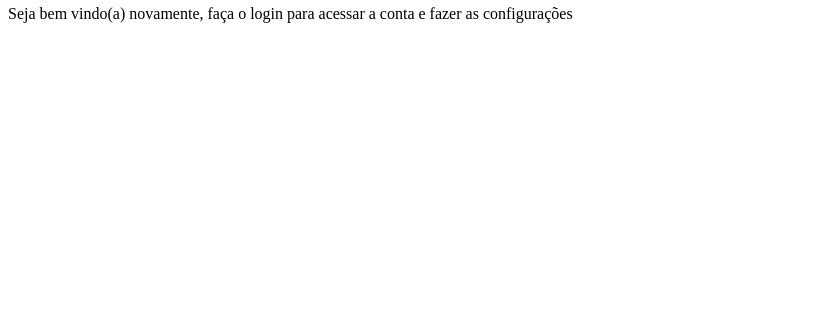
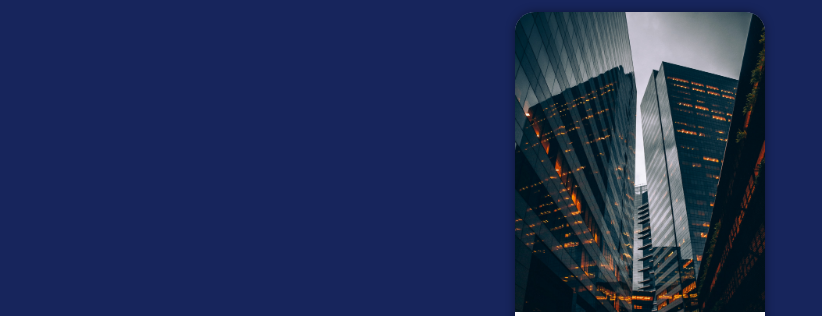
Before and after one commit to jvictor422/projeto-login, a plain HTML site: page index.html in a window 1280 px wide. Shown: the part 88-404 px from the top of the page, without its empty margins (0-822 px from the left). Drawn offline with Linux system fonts and the light colour scheme.

Commit message:
base do site criado

```diff
--- a/estilos/style.css
+++ b/estilos/style.css
@@ -6,3 +6,49 @@ Paleta de cores
 Azul escuro: #17255C
 Azul claro: #3758DB
 */
+
+* {
+    font-family: system-ui, -apple-system, BlinkMacSystemFont, 'Segoe UI', Roboto, Oxygen, Ubuntu, Cantarell, 'Open Sans', 'Helvetica Neue', sans-serif;
+    margin: 0px;
+    padding: 0px;
+    box-sizing: border-box;
+}
+
+body, html {
+    background-color: #17255C;
+    height: 100vh;
+    width: 100vw;
+}
+
+main {
+    position: relative;
+    height: 100vh;
+    width: 100vw;
+}
+
+section#login {
+    position: absolute;
+    top: 50%;
+    left: 50%;
+    transform: translate(-50%, -50%);
+    overflow: hidden;
+
+    box-shadow: 0px 0px 10px rgba(0, 0, 0, 0.425);
+    height: 600px;
+    width: 250px;
+    border-radius: 20px;
+    background-color: white;
+}
+
+section#login > div#imagem {
+    display: block;
+    background: #17255C url(../imagens/pexels-dinnow-9444476.jpg) no-repeat;
+    height: 300px;
+    background-size: cover;
+}
+
+section#login > div#formulario {
+    display: block;
+    padding: 10px;
+
+}
--- a/index.html
+++ b/index.html
@@ -11,7 +11,7 @@
      <main>
         <section id="login">
             <div id="imagem">
-                foto
+
             </div>
             <div id="formulario">
                 <h1>Login</h1>
```
